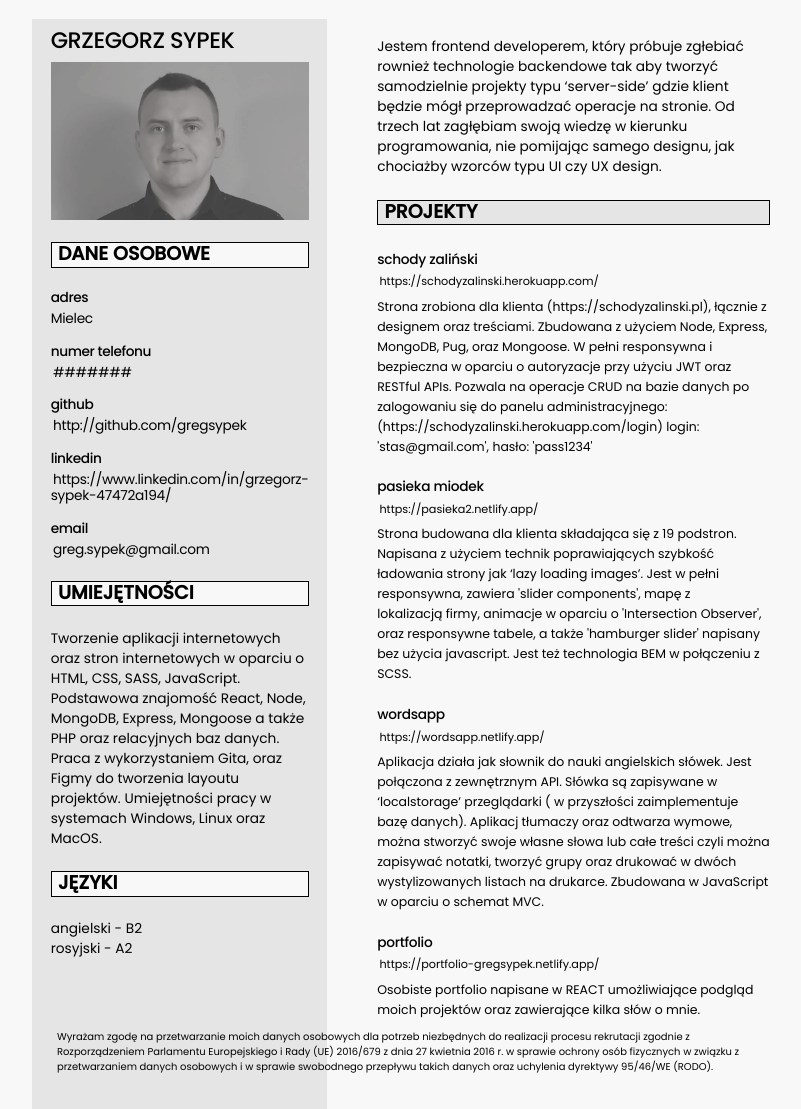
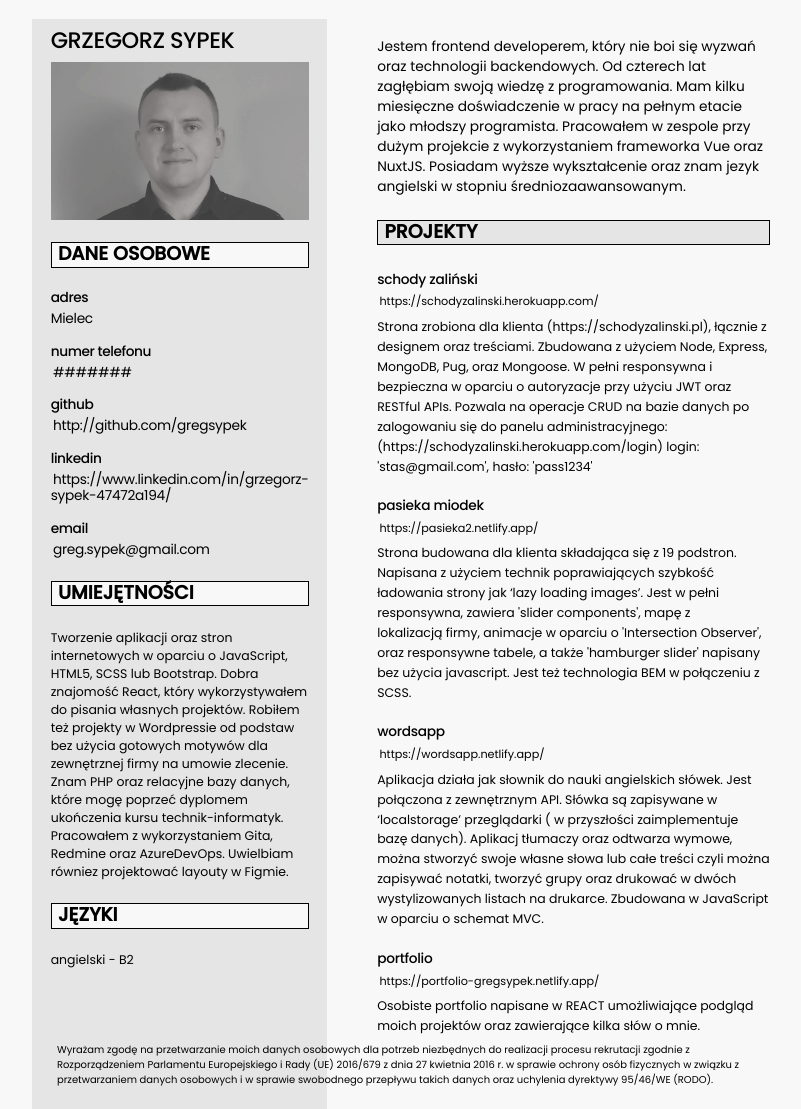
Before and after one commit to gregsypek/CV, a plain HTML site: page index.html in a window 1280 px wide. Shown: the whole page, without its empty margins (236-1037 px from the left). Drawn offline with Linux system fonts and the light colour scheme.

Commit message:
update content

```diff
--- a/index.html
+++ b/index.html
@@ -136,7 +136,7 @@
 
 			p,
 			li {
-				font-size: 1.1rem;
+				font-size: 1rem;
 				font-weight: 400;
 			}
 
@@ -155,7 +155,7 @@
 
 			footer {
 				position: absolute;
-				bottom: 1rem;
+				bottom: 0rem;
 				left: 2.5rem;
 				right: 1rem;
 			}
@@ -177,7 +177,7 @@
 			}
 			.project p {
 				font-size: 1rem;
-				margin-bottom: 1.5rem;
+				margin-bottom: 1.4rem;
 				margin-top: 0.5rem;
 				line-height: 1.6rem;
 			}
@@ -225,33 +225,36 @@
 							<h3>Umiejętności</h3>
 						</header>
 						<p>
-							Tworzenie aplikacji internetowych oraz stron internetowych w
-							oparciu o HTML, CSS, SASS, JavaScript. Podstawowa znajomość React,
-							Node, MongoDB, Express, Mongoose a także PHP oraz relacyjnych baz
-							danych. Praca z wykorzystaniem Gita, oraz Figmy do tworzenia
-							layoutu projektów. Umiejętności pracy w systemach Windows, Linux
-							oraz MacOS.
+							Tworzenie aplikacji oraz stron internetowych w oparciu o
+							JavaScript, HTML5, SCSS lub Bootstrap. Dobra znajomość React,
+							który wykorzystywałem do pisania własnych projektów. Robiłem też
+							projekty w Wordpressie od podstaw bez użycia gotowych motywów dla
+							zewnętrznej firmy na umowie zlecenie. Znam PHP oraz relacyjne bazy
+							danych, które mogę poprzeć dyplomem ukończenia kursu
+							technik-informatyk. Pracowałem z wykorzystaniem Gita, Redmine oraz
+							AzureDevOps. Uwielbiam równiez projektować layouty w Figmie.
 						</p>
 					</div>
+
 					<div class="box languages">
 						<header class="header header-white">
 							<h3>Języki</h3>
 						</header>
 						<ul>
 							<li>angielski - <span>B2</span></li>
-							<li>rosyjski - <span>A2</span></li>
 						</ul>
 					</div>
 				</div>
 			</section>
 			<section class="right">
 				<h2 class="description">
-					Jestem frontend developerem, który próbuje zgłebiać rownież
-					technologie backendowe tak aby tworzyć samodzielnie projekty typu
-					‘server-side’ gdzie klient będzie mógł przeprowadzać operacje na
-					stronie. Od trzech lat zagłębiam swoją wiedzę w kierunku
-					programowania, nie pomijając samego designu, jak chociażby wzorców
-					typu UI czy UX design.
+					Jestem frontend developerem, który nie boi się wyzwań oraz technologii
+					backendowych. Od czterech lat zagłębiam swoją wiedzę z programowania.
+					Mam kilku miesięczne doświadczenie w pracy na pełnym etacie jako
+					młodszy programista. Pracowałem w zespole przy dużym projekcie z
+					wykorzystaniem frameworka Vue oraz NuxtJS. Posiadam wyższe
+					wykształcenie oraz znam jezyk angielski w stopniu
+					średniozaawansowanym.
 				</h2>
 				<div class="projects">
 					<header class="header header-color">
```
